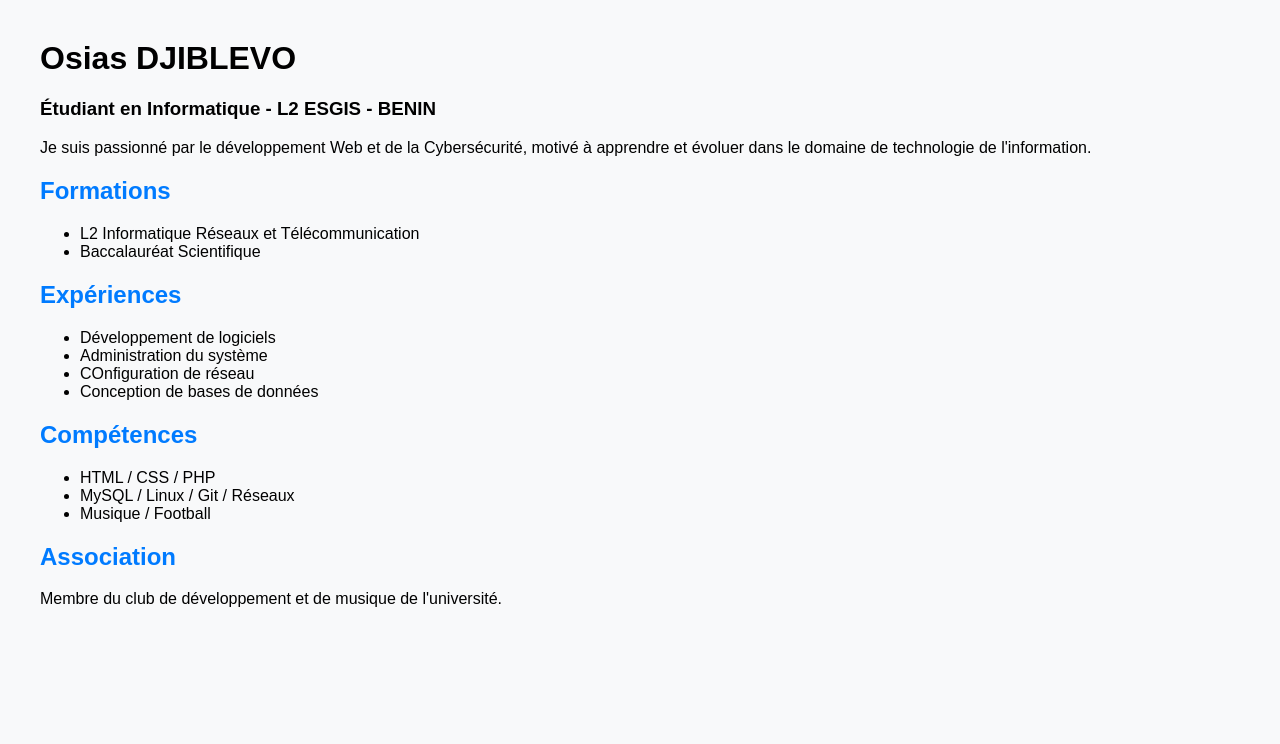
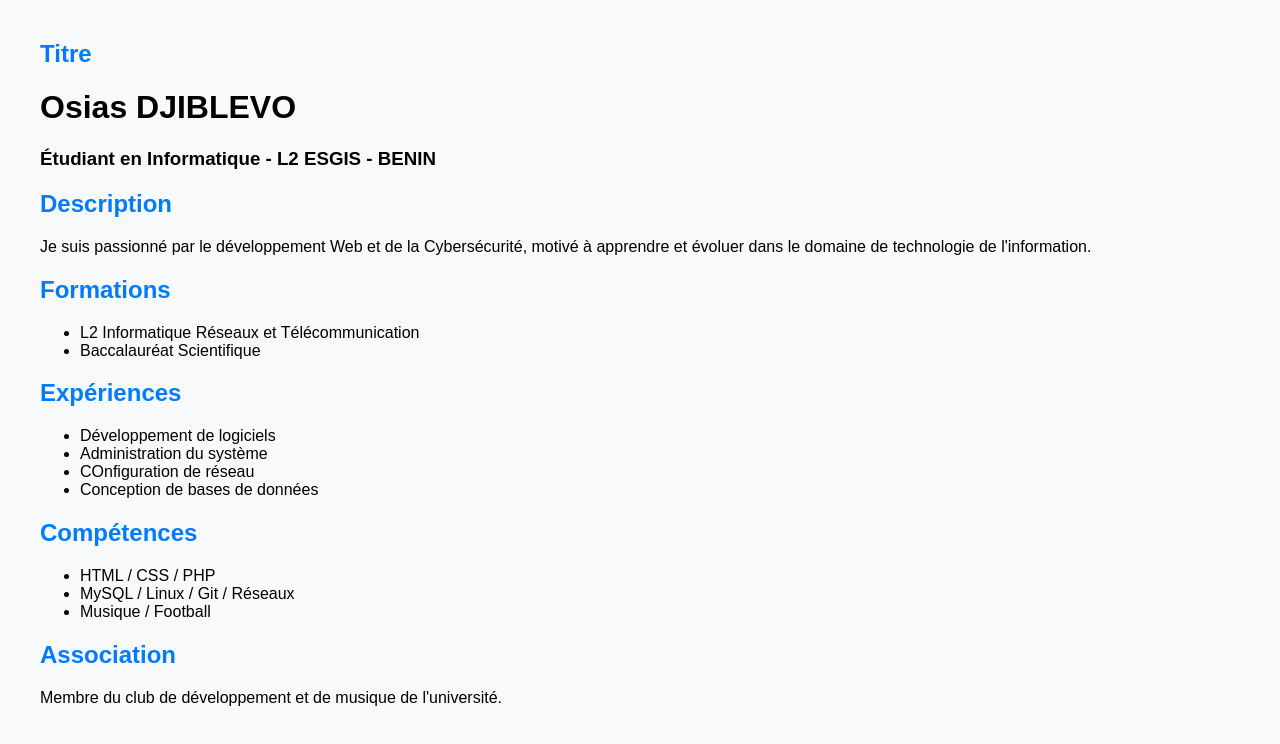
Before and after one commit to osiasdjiblevo473-cpu/mon-cv, a plain HTML site: page index.html in a window 1280 px wide. Drawn offline with Linux system fonts and the light colour scheme.

Commit message:
Réorganisation du CV dans le bon ordre

```diff
--- a/index.html
+++ b/index.html
@@ -9,10 +9,12 @@
 <body>
 
     <!--section titre-->
+    <h2>Titre</h2>
     <h1>Osias DJIBLEVO</h1>
     <h3>Étudiant en Informatique - L2 ESGIS - BENIN</h3>
 
     <!--Section description-->
+    <h2>Description</h2>
     <p>Je suis passionné par le développement Web et de la Cybersécurité, motivé à apprendre et évoluer dans le domaine de technologie
         de l'information.</p>
 
```
